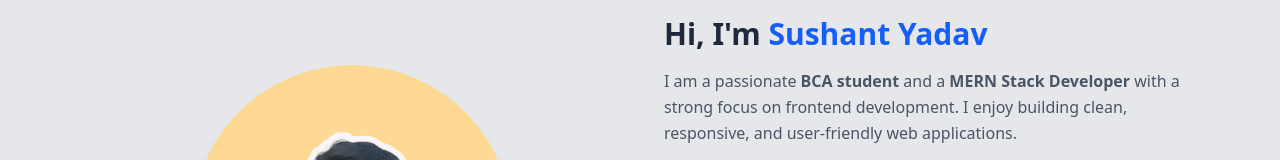
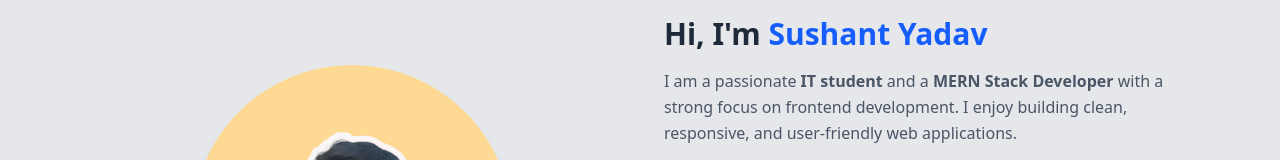
Before and after one commit to sushantyadav18/mainportfolio, a React (Vite) app: page /aboutUs in a window 1280 px wide. Shown: the part 212-372 px from the top of the page. Built offline with nearby package versions, Linux system fonts and the light colour scheme.

Commit message:
Chnage in About page

```diff
--- a/src/pages/AboutUs.jsx
+++ b/src/pages/AboutUs.jsx
@@ -45,7 +45,7 @@ const About = () => {
             </h2>
 
             <p className="mt-4 text-gray-600 leading-relaxed">
-              I am a passionate <strong>BCA student</strong> and a
+              I am a passionate <strong>IT student</strong> and a
               <strong> MERN Stack Developer</strong> with a strong focus on
               frontend development. I enjoy building clean, responsive, and
               user-friendly web applications.
```
